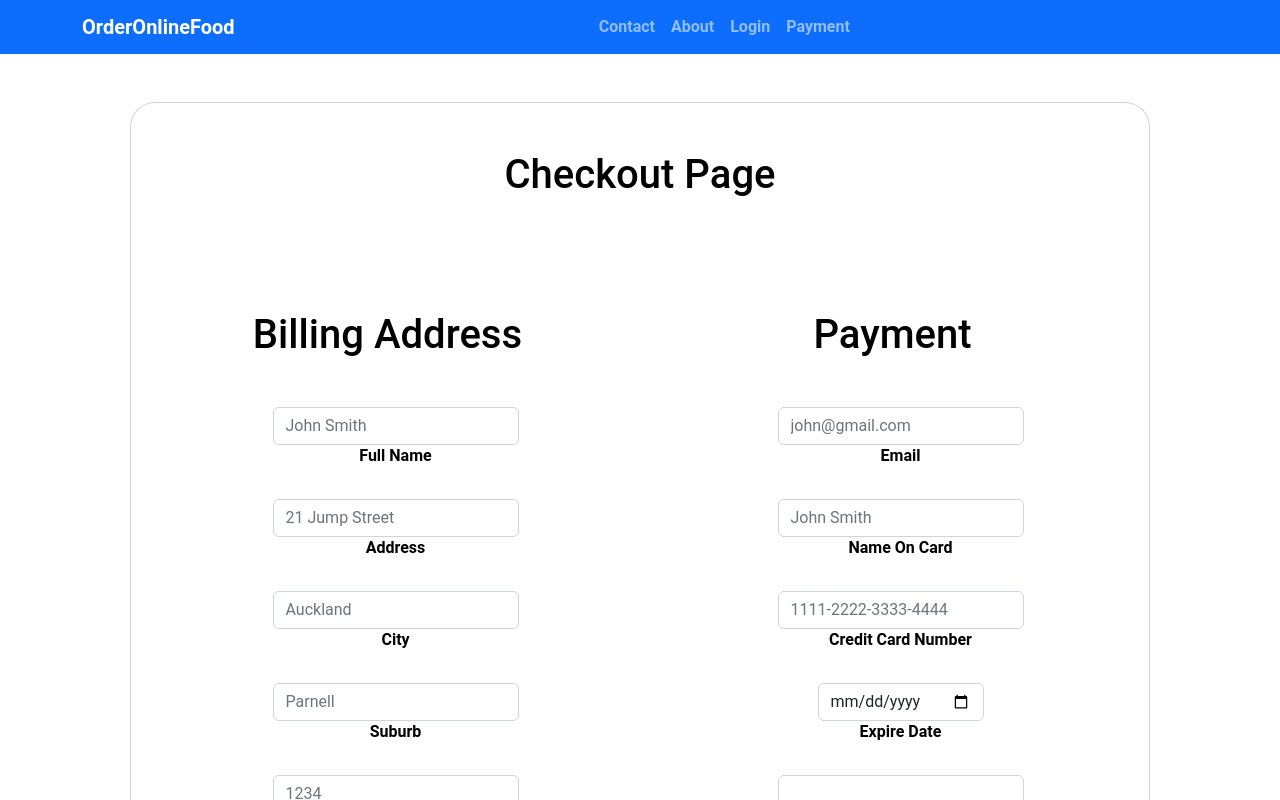
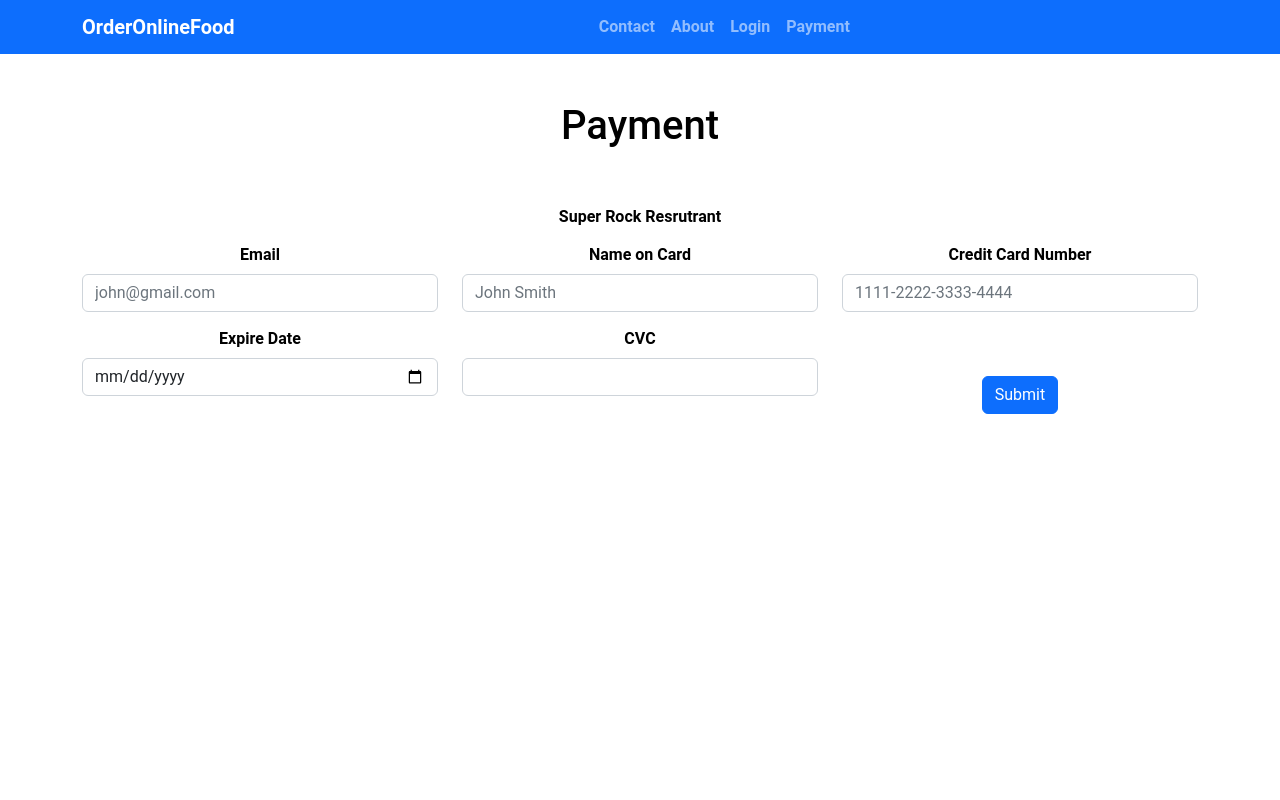
Before and after one commit to cheatchansovoth/SuperRock, a React (Create React App) app in the folder Super_Rock/frontend/: page /payment in a window 1280 px wide. Shown: the top 800 px of the page. Built offline with nearby package versions, Linux system fonts and the light colour scheme; the HTML template or start-up script is replaced by a standard one.

Commit message:
payment update

```diff
--- a/Super_Rock/frontend/src/Pages/Payment.js
+++ b/Super_Rock/frontend/src/Pages/Payment.js
@@ -1,151 +1,113 @@
-import React from 'react';
-import {useNavigate} from 'react-router-dom';
+import React,{useState} from 'react';
 import 'bootstrap/dist/css/bootstrap.min.css';
-import './Payment.css';
-import {useFormik} from 'formik';
-import { basicSchema } from "../schema/index";
+import { Container,Row,Col,Form,Button} from 'react-bootstrap';
 import Axios from 'axios';
-import {
-    MDBBtn,
-    MDBContainer,
-    MDBRow,
-    MDBCol,
-    MDBCard,
-    MDBCardBody,
-    MDBInput,
-    MDBIcon,
-  }
-  from 'mdb-react-ui-kit';
 const Payment=()=>
 {
-  const navigate = useNavigate();
+            const [email, setEmail]=useState("");
+            const [creditHolderName, setCreditHolderName]=useState("");
+            const [creditCardNumber, setCreditCardNumber]=useState("");
+            const [expiredDate, setExpiredDate]=useState("");
+            const [cvc, setCvc]=useState("");
 
-    const Formik=useFormik({
-      initialValues:
-      {
-        email:"",
-        creditHolderName: "",
-        creditCardNumber: "",
-        expiredDate: "",
-        cvc: ""
-      },validationSchema:basicSchema,
-      onSubmit:(values)=>
-      {
+            const sumbitButton=()=>
+            {
             Axios.post('http://localhost:5000/payment',{
-                email:values.email,
-                creditHolderName:values.creditHolderName,
-                creditCardNumber:values.creditCardNumber,
-                expiredDate:values.expiredDate,
-                cvc:values.cvc
-          }).then(res=>navigate('/')
-            ).catch(err=>{console.log(err);
-          })
-      }
-    });
+              email:email,
+              creditHolderName:creditHolderName,
+              creditCardNumber:creditCardNumber,
+              expiredDate:expiredDate,
+              cvc:cvc,
+            });
+            window.alert('Data is inserted you will back to the mainpage')
+            window.location='/';
+            }
+        return (
+        <div>
+            <Container>
+                <Row className='mt-5'>
+                    <Col><h1>Payment</h1></Col>
+                </Row>
+                <Row>
+                <Col className='mt-5'>
+                        <p>Super Rock Resrutrant</p>
 
-    return (
-        <MDBContainer>
-        <MDBCard className='text-black m-5' style={{borderRadius: '25px'}}>
-        <h1 className='mt-5 mb-5'>Checkout Page</h1>
-          <MDBCardBody>
-            <form onSubmit={Formik.handleSubmit}>
-            <MDBRow>
-
-              {/* Billing Address column */}
-              <MDBCol md='10' lg='6' className='order-2 order-lg-1 d-flex flex-column align-items-center'>
-              <h1 className='mt-5 mb-5'>Billing Address</h1>
-                <div className="d-flex flex-row align-items-center mb-4 ">
-                  <MDBIcon fas icon="user me-3" size='lg'/>
-                  <MDBInput label='Full Name' id='form1' type='text' className={`w-100 ${Formik.touched.name && Formik.errors.name}`} name='fName' placeholder='John Smith' value={Formik.values.name} onChange={Formik.handleChange}
-                  />
-                </div>
-                  {Formik.errors.name &&Formik.touched.name ? <p>{Formik.errors.name}</p>:null}
-                <div className="d-flex flex-row align-items-center mb-4">
-                  <MDBIcon fas icon="envelope me-3" size='lg'/>
-                  <MDBInput label='Address' id='form2' type='text' name='Address' placeholder='21 Jump Street' className={`${Formik.touched.email && Formik.errors.email}`} value={Formik.values.email}  onChange={Formik.handleChange}
-                  />
-                </div>
-                {Formik.errors.email && Formik.touched.email ? <p>{Formik.errors.email}</p>:null}
-                <div className="d-flex flex-row align-items-center mb-4">
-                  <MDBIcon fas icon="lock me-3" size='lg'/>
-                  <MDBInput label='City' id='form3' type='text' name='City' maxlength='12' placeholder='Auckland' className={`${Formik.touched.password && Formik.errors.password}`} value={Formik.values.password} onChange={Formik.handleChange}
-                  />
-                </div>
-                {Formik.errors.password && Formik.touched.password ? <p>{Formik.errors.password}</p>:null}
-                <div className="d-flex flex-row align-items-center mb-4">
-                  <MDBIcon fas icon="key me-3" size='lg'/>
-                  <MDBInput label='Suburb' id='form4' type='text' name='Suburb' placeholder='Parnell' className={`${Formik.touched.confirm && Formik.errors.confirm}`} value={Formik.values.confirm} onChange={Formik.handleChange}
-                  />
-                </div>
-                {Formik.errors.confirm && Formik.touched.confirm ? <p>{Formik.errors.confirm}</p>:null}
-                <div className="d-flex flex-row align-items-center mb-4">
-                  <MDBIcon fas icon="key me-3" size='lg'/>
-                  <MDBInput label='Postcode' id='form4' type='text' name='cvc' maxlength='4' placeholder='1234' className={`${Formik.touched.confirm && Formik.errors.confirm}`} value={Formik.values.confirm} onChange={Formik.handleChange}
-                  />
-                </div>
-                {Formik.errors.confirm && Formik.touched.confirm ? <p>{Formik.errors.confirm}</p>:null}
-
-              </MDBCol>
-
-              {/* Payment column */}
-
-              <MDBCol md='10' lg='6' className='order-1 order-lg-2 d-flex flex-column align-items-center'>
-              <h1 className='mt-5 mb-5'>Payment</h1>
-              <div className="d-flex flex-row align-items-center mb-4 ">
-                  <MDBIcon fas icon="user me-3" size='lg'/>
-                  <MDBInput label='Email' id='form1' type='email' className={`w-100 ${Formik.touched.email && Formik.errors.email}`} name='email' placeholder='john@gmail.com' value={Formik.values.email} onChange={Formik.handleChange}
-                  />
-                </div>
-                  {Formik.errors.email &&Formik.touched.email ? <p>{Formik.errors.email}</p>:null}
-                <div className="d-flex flex-row align-items-center mb-4">
-                  <MDBIcon fas icon="envelope me-3" size='lg'/>
-                  <MDBInput label='Name On Card' id='form2' type='text' name='creditHolderName' placeholder='John Smith' className={`${Formik.touched.creditHolderName && Formik.errors.creditHolderName}`} value={Formik.values.creditHolderName}  onChange={Formik.handleChange}
-                  />
-                </div>
-                {Formik.errors.creditHolderName && Formik.touched.creditHolderName ? <p>{Formik.errors.creditHolderName}</p>:null}
-                <div className="d-flex flex-row align-items-center mb-4">
-                  <MDBIcon fas icon="lock me-3" size='lg'/>
-                  <MDBInput label='Credit Card Number' id='form3' type='password' name='creditCardNumber' maxlength='12' placeholder="1111-2222-3333-4444" className={`${Formik.touched.creditCardNumber && Formik.errors.creditCardNumber}`} value={Formik.values.creditCardNumber} onChange={Formik.handleChange}
-                  />
-                </div>
-                {Formik.errors.creditCardNumber && Formik.touched.creditCardNumber ? <p>{Formik.errors.creditCardNumber}</p>:null}
-                <div className="d-flex flex-row align-items-center mb-4">
-                  <MDBIcon fas icon="key me-3" size='lg'/>
-                  <MDBInput label='Expire Date' id='form4' type='date' name='expiredDate' className={`${Formik.touched.expiredDate && Formik.errors.expiredDate}`} value={Formik.values.expiredDate} onChange={Formik.handleChange}
-                  />
-                </div>
-                {Formik.errors.expiredDate && Formik.touched.expiredDate ? <p>{Formik.errors.expiredDate}</p>:null}
-                <div className="d-flex flex-row align-items-center mb-4">
-                  <MDBIcon fas icon="key me-3" size='lg'/>
-                  <MDBInput label='CVC' id='form5' type='password' name='cvc' maxlength='3' className={`${Formik.touched.cvc && Formik.errors.cvc}`} value={Formik.values.cvc} onChange={Formik.handleChange}
-                  />
-                </div>
-                {Formik.errors.cvc && Formik.touched.cvc ? <p>{Formik.errors.cvc}</p>:null}
-                <MDBBtn className='mb-4' size='lg' type="submit">Confirm</MDBBtn>
-
-              </MDBCol>
-
-              {/* Cart column */}
-
-              {/* <MDBCol md='10' lg='6' className='order-1 order-lg-2 d-flex flex-column align-items-center'>
-              <h1 className='mt-5 mb-5'>Cart</h1>
-              <div className="d-flex flex-row align-items-center mb-4 ">
-                  <MDBIcon fas icon="user me-3" size='lg'/>
-                  <MDBInput label='email' id='form1' type='text' className={`w-100 ${Formik.touched.name && Formik.errors.name}`} name='email' placeholder='john@gmail.com' value={Formik.values.name} onChange={Formik.handleChange}
-                  />
-                </div>
-                  {Formik.errors.name &&Formik.touched.name ? <p>{Formik.errors.name}</p>:null}
-
-              </MDBCol> */}
-
-            </MDBRow>
-            </form>
-          </MDBCardBody>
-        </MDBCard>
-
-      </MDBContainer>
-    )
+                    </Col>
+                </Row>
+            </Container>
+            <Container>
+                <Row>
+                    <Col lg={4}>
+                    <Form.Group className="mb-3" controlId="formBasicEmail">
+                        <Form.Label>Email</Form.Label>
+                        <Form.Control type="email" placeholder='john@gmail.com'
+                            onChange={(event)=>
+                                {
+                                  setEmail(event.target.value);
+                                }}
+                        />
+                        <Form.Text className="text-muted">
+                        </Form.Text>
+                    </Form.Group>
+                    </Col>
+                    <Col lg={4}>
+                    <Form.Group className="mb-3" controlId="formBasicEmail">
+                        <Form.Label>Name on Card</Form.Label>
+                        <Form.Control type="text" placeholder='John Smith'
+                            onChange={(event)=>
+                                {
+                                  setCreditHolderName(event.target.value);
+                                }}
+                        />
+                        <Form.Text className="text-muted">
+                        </Form.Text>
+                    </Form.Group>
+                    </Col>
+                    <Col lg={4}>
+                    <Form.Group className="mb-3" controlId="formBasicEmail">
+                        <Form.Label>Credit Card Number</Form.Label>
+                        <Form.Control type="password" maxLength="12" placeholder='1111-2222-3333-4444'
+                            onChange={(event)=>
+                                {
+                                  setCreditCardNumber(event.target.value);
+                                }}
+                        />
+                        <Form.Text className="text-muted">
+                        </Form.Text>
+                    </Form.Group>
+                    </Col>
+                    <Col lg={4}>
+                    <Form.Group className="mb-3" controlId="formBasicEmail">
+                        <Form.Label>Expire Date</Form.Label>
+                        <Form.Control type="date"
+                            onChange={(event)=>
+                                {
+                                  setExpiredDate(event.target.value);
+                                }}
+                        />
+                        <Form.Text className="text-muted">
+                        </Form.Text>
+                    </Form.Group>
+                    </Col>
+                    <Col lg={4}>
+                    <Form.Group className="mb-3" controlId="formBasicEmail">
+                        <Form.Label>CVC</Form.Label>
+                        <Form.Control type="password" maxLength="3"
+                            onChange={(event)=>
+                                {
+                                  setCvc(event.target.value);
+                                }}
+                        />
+                        <Form.Text className="text-muted">
+                        </Form.Text>
+                    </Form.Group>
+                    </Col>
+                    <Col className='mt-5'>
+                        <Button onClick={sumbitButton}>Submit</Button>
+                    </Col>
+                </Row>
+            </Container>
+        </div>
+    );
 }
-
-
 export default Payment;
```
Also changed, not shown: Super_Rock/frontend/src/Pages/Payment.css (deleted), 1 other file (tests, documents, lock files or other folders).
